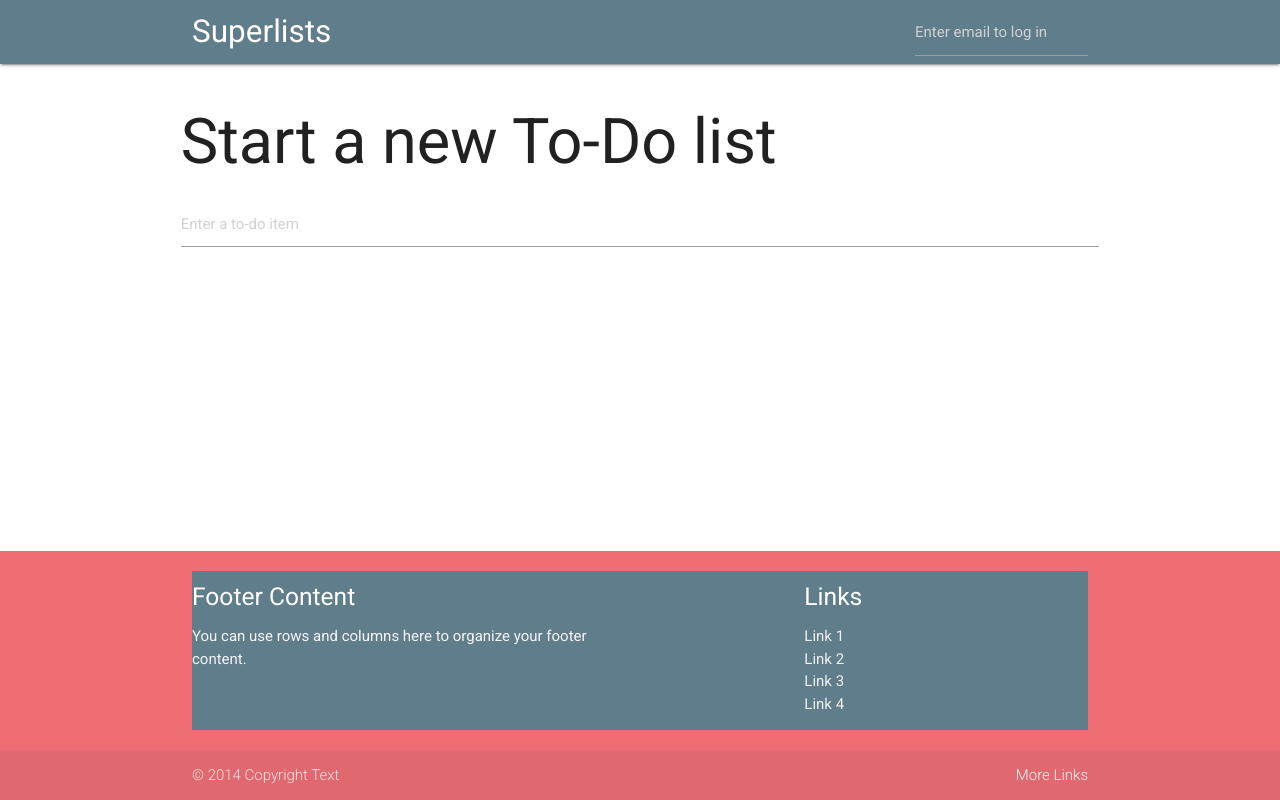
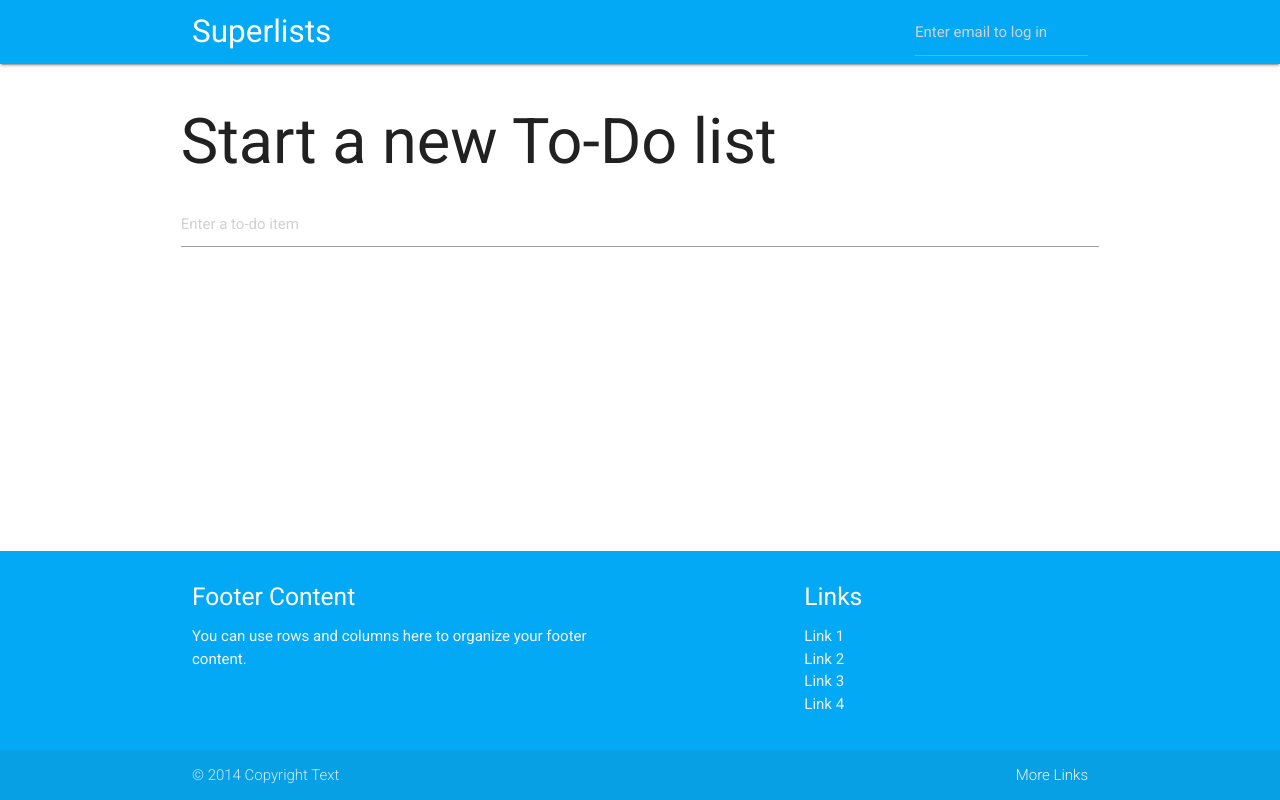
Before and after one commit to PeppyHare/python-tdd-book, a Django app: page / in a window 1280 px wide. Run offline with Django 3.2, Linux system fonts and the light colour scheme.

Commit message:
Playing around with page styling and css

```diff
--- a/django/lists/templates/base.html
+++ b/django/lists/templates/base.html
@@ -18,7 +18,7 @@
 
     <body>
         <header>
-            <nav class="top-nav blue-grey">
+            <nav class="top-nav light-blue">
                 <div class="container">
                 <div class="nav-wrapper navbar">
                     <a class="brand-logo" href="/">Superlists</a>
@@ -92,8 +92,8 @@
                 </div>
             </div>
         </main>
-        <footer class="page-footer">
-            <div class="container blue-grey">
+        <footer class="page-footer light-blue">
+            <div class="container">
             <div class="row">
                 <div class="col l6 s12">
                 <h5 class="white-text">Footer Content</h5>
```
